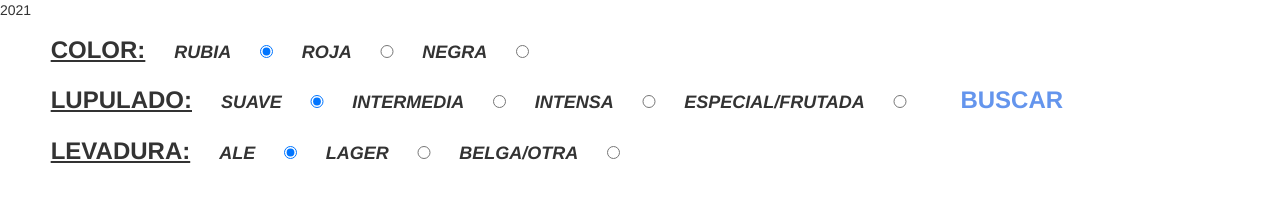
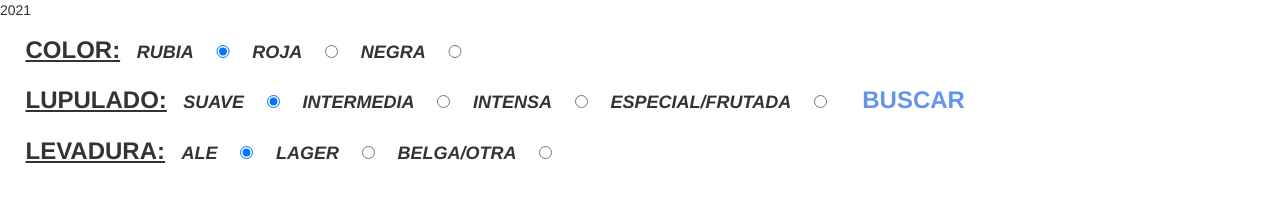
Before and after one commit to fischer222/fischer222.github.io, a plain HTML site: page index.html in a window 1280 px wide. Drawn offline with nearby package versions, Linux system fonts and the light colour scheme.

Commit message:
Add files via upload

```diff
--- a/styles.css
+++ b/styles.css
@@ -13,21 +13,21 @@
 
 .opfiltro{
 
-    min-width: 5%;
+    min-width: 4%;
 
 }
 
 
 .filtro{
     margin-top: 1%;
-    margin-left: 2%;
+    margin-left: 1%;
     text-align: left;
 
 }
 
 .spanfiltro{
 
-    margin: 2%;
+    margin: 1%;
     font-size: x-large;
     font-weight: bolder;
     text-decoration: underline;
@@ -41,7 +41,7 @@ label{
 }
 
 #comando{
-    margin-left: 2%;
+    margin-left: 1%;
     font-size: x-large;
     font-weight: bolder;
     color: cornflowerblue;
```
